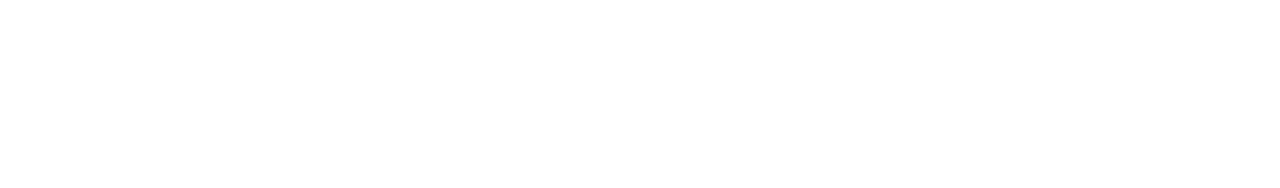
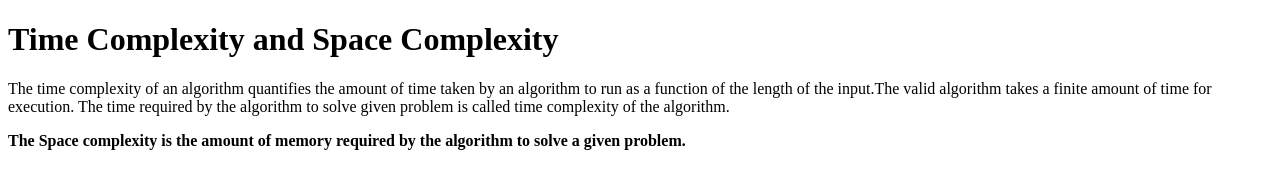
Before and after one commit to acciojob/time-and-space-complexity-Rudranil8, a website: page main.html in a window 1280 px wide. Drawn offline with Linux system fonts and the light colour scheme.

Commit message:
created a submission

```diff
--- a/main.html
+++ b/main.html
@@ -7,6 +7,9 @@
 </head>
 
 <body>
+	<h1>Time Complexity and Space Complexity</h1>
+	<p>The time complexity of an algorithm quantifies the amount of time taken by an algorithm to run as a function of the length of the input.The valid algorithm takes a finite amount of time for execution. The time required by the algorithm to solve given problem is called time complexity  of the algorithm.</p>
+	<p><b>The Space complexity is the amount of memory required by the algorithm to solve a given problem.</b></p>
 	<!-- the entire body must be written by student -->
     <script type="text/javascript" src="./script.js">
 </script>
```
